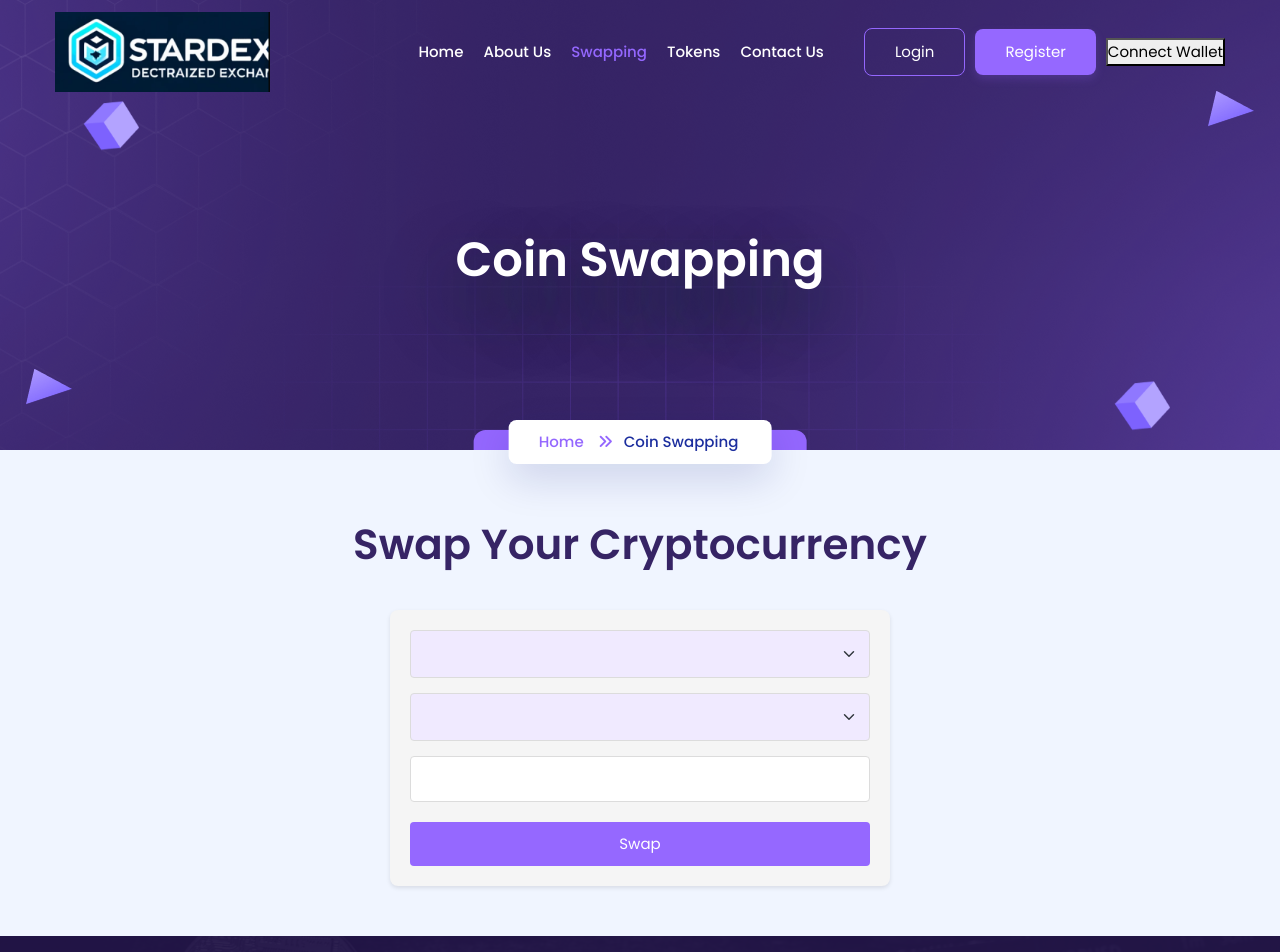
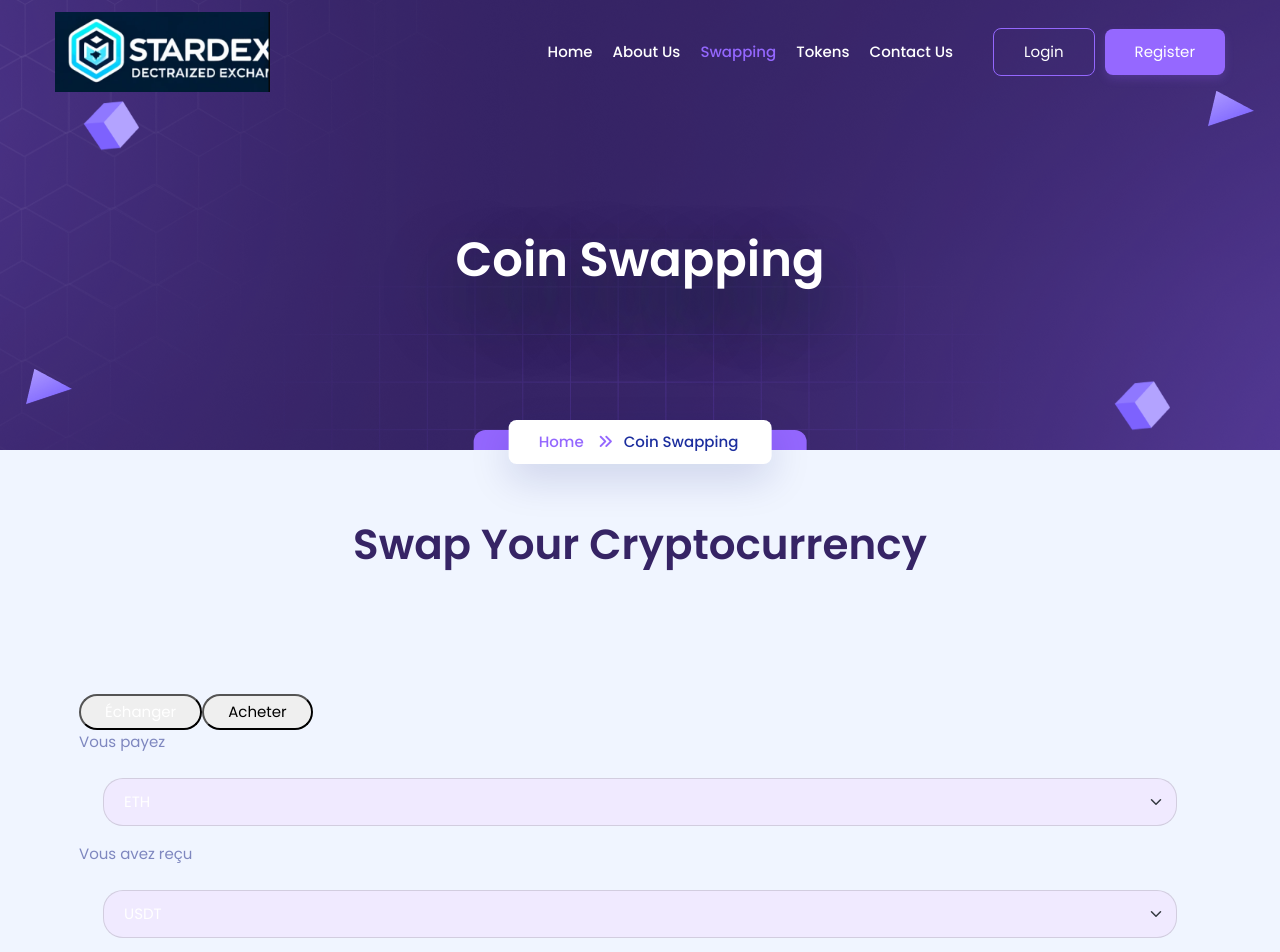
Before and after one commit to Nairod36/PA-DEX-4IBC, a React (Create React App) app in the folder front-dex/: page /swapping in a window 1280 px wide. Shown: the top 952 px of the page. Built offline with nearby package versions, Linux system fonts and the light colour scheme.

Commit message:
swapping front

```diff
--- /dev/null
+++ b/front-dex/src/components/swapping/swapp.tsx
@@ -0,0 +1,50 @@
+import React, { useState } from 'react';
+import App3 from '../Home/web3';
+
+const CoinSwap: React.FC = () => {
+    const [payToken, setPayToken] = useState<string>('eth');
+    const [receiveToken, setReceiveToken] = useState<string>('usdt');
+
+    return (
+        <div className="flex min-h-screen items-start justify-center bg-[#1a1a2e] p-4" style={{ marginTop: '100px' }}>
+            <div className="bg-[#16213e] rounded-2xl p-6 w-full max-w-md">
+                <div className="flex justify-between mb-6">
+                    <button className="bg-[#e94560] text-white rounded-lg px-4 py-1">Échanger</button>
+                    <button className="text-[#e94560] rounded-lg px-4 py-1">Acheter</button>
+                </div>
+                <div className="space-y-6">
+                    <div className="flex flex-col">
+                        <label className="text-[#e94560] mb-2">Vous payez</label>
+                        <div className="flex items-center justify-between bg-[#0f3460] rounded-lg px-4 py-3">
+                            <select
+                                value={payToken}
+                                onChange={(e) => setPayToken(e.target.value)}
+                                className="bg-[#16213e] text-white rounded-lg"
+                            >
+                                <option value="eth">ETH</option>
+                                <option value="btc">BTC</option>
+                            </select>
+                        </div>
+                    </div>
+                    <div className="flex flex-col">
+                        <label className="text-[#e94560] mb-2">Vous avez reçu</label>
+                        <div className="flex items-center justify-between bg-[#0f3460] rounded-lg px-4 py-3">
+                            <select
+                                value={receiveToken}
+                                onChange={(e) => setReceiveToken(e.target.value)}
+                                className="bg-[#16213e] text-white rounded-lg"
+                            >
+                                <option value="usdt">USDT</option>
+                                <option value="dai">DAI</option>
+                            </select>
+                        </div>
+                    </div>
+                    <App3/>
+
+                </div>
+            </div>
+        </div>
+    );
+};
+
+export default CoinSwap;
--- a/front-dex/src/pages/Header.tsx
+++ b/front-dex/src/pages/Header.tsx
@@ -40,7 +40,6 @@ function Header(){
                                 <div className="extra-cell">
                                     <a className="btn btn-outline-primary text-white" target="_blank" rel="noreferrer" href="">Login</a>
                                     <a className="btn btn-primary btn-gradient btn-shadow" target="_blank" rel="noreferrer" href="">Register</a>
-                                    <App3/>
                                 </div>
                             </div>
 
--- a/front-dex/src/pages/Swapping.tsx
+++ b/front-dex/src/pages/Swapping.tsx
@@ -1,9 +1,10 @@
 import React, { useState } from 'react';
 import PageLayout from './PageLayout';
+import CoinSwap from '../components/swapping/swapp';
 
 const coins = ["Bitcoin", "Ethereum", "Litecoin"];
 
-function CoinSwap() {
+function CoinSwapping() {
     const [fromCoin, setFromCoin] = useState(coins[0]);
     const [toCoin, setToCoin] = useState(coins[1]);
     const [amount, setAmount] = useState('');
@@ -22,18 +23,9 @@ return (
                     <div className="section-head text-center">
                         <h2 className="title">Swap Your Cryptocurrency</h2>
                     </div>
-                    <div className="row justify-content-center">
-                        <div className="coin-swap-container">
-                            <select className="coin-swap-select" value={fromCoin} onChange={(e) => setFromCoin(e.target.value)}>
-                                {/* options */}
-                            </select>
-                            <select className="coin-swap-select" value={toCoin} onChange={(e) => setToCoin(e.target.value)}>
-                                {/* options */}
-                            </select>
-                            <input type="number" className="coin-swap-input" value={amount} onChange={(e) => setAmount(e.target.value)} />
-                            <button className="swap-button" onClick={handleSwap}>Swap</button>
-                        </div>
-                    </div>
+
+                        <CoinSwap></CoinSwap>
+
                 </div>
             </section>
         </div>
@@ -42,4 +34,4 @@ return (
 
 }
 
-export default CoinSwap;
+export default CoinSwapping;
```
Also changed, not shown: 1 other file (tests, documents, lock files or other folders).
